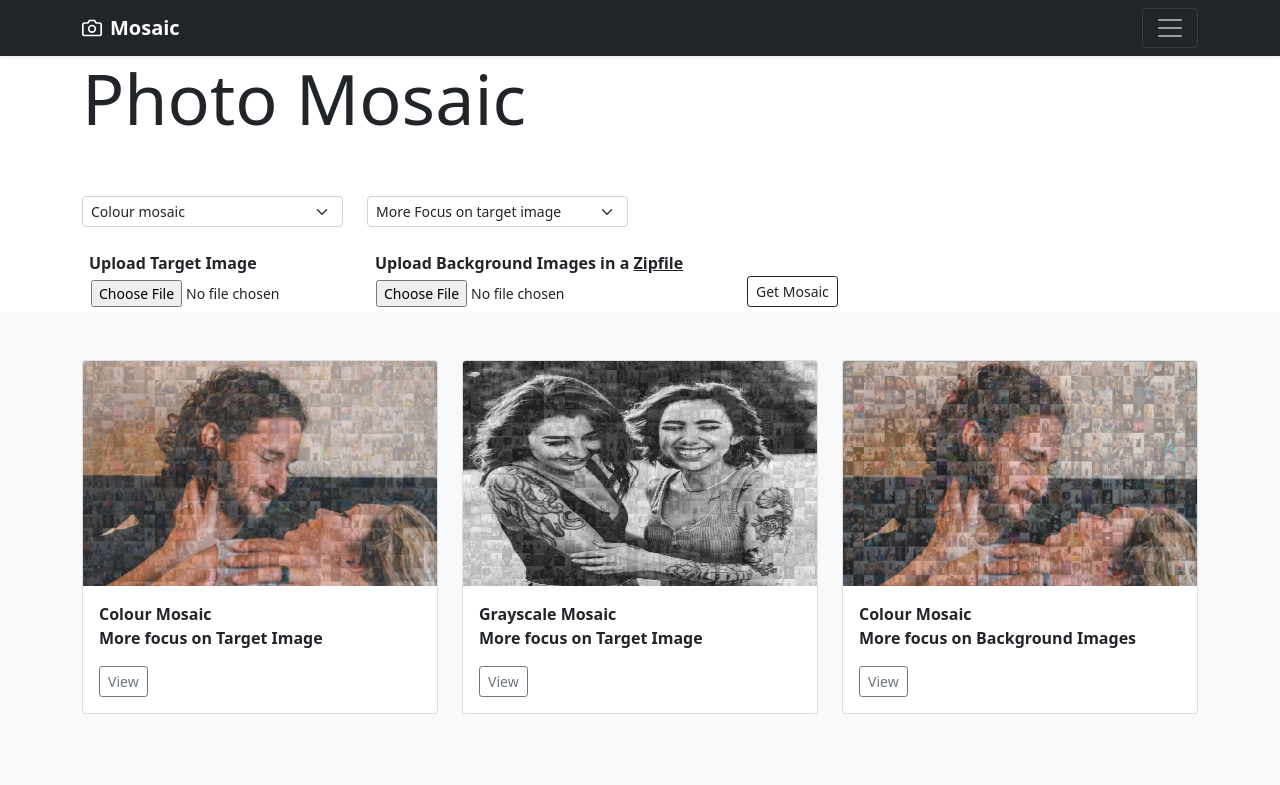
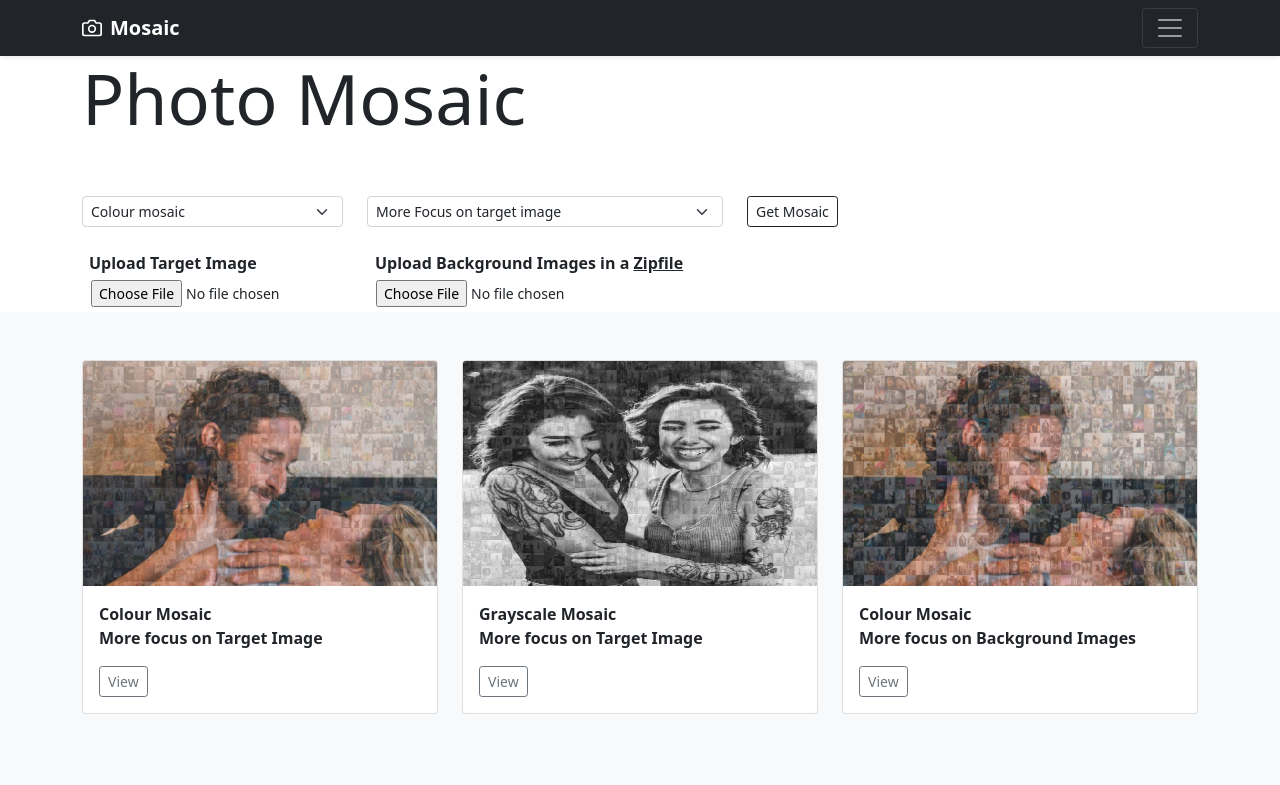
Before and after one commit to sharathat45/Photo-mosaic, a FastAPI app: page / in a window 1280 px wide. Shown: the top 785 px of the page. Run offline with FastAPI, Linux system fonts and the light colour scheme; some libraries are stand-ins or nearby versions.

Commit message:
updates file

```diff
--- a/templates/index.html
+++ b/templates/index.html
@@ -45,6 +45,7 @@
         .bd-placeholder-img-lg {
           font-size: 3.5rem;
         }
+
       }
     </style>
 
@@ -94,11 +95,14 @@
               <option value="True">Grayscale mosaic</option>
             </select>
           </div>
-          <div class="col-3">
+          <div class="col-4">
             <select class="form-select form-select-sm" id="focus_option" >
               <option value="True" selected>More Focus on target image</option>
               <option value="False">More focus on background images</option>
             </select>
+          </div>
+          <div class="col-4">
+            <button class="btn btn-outline-dark btn-sm" onclick="getMosaic()">Get Mosaic</button>
           </div>
         </div>
         <br>
@@ -107,25 +111,19 @@
             <label for="FileUpload1" style = "margin-bottom: 0px; margin-left: 7px;">Upload Target Image</label>
             <input class="btn btn btn-sm" type="file" accept=".jpg, .jpeg, .png" id="FileUpload1">
           </div>
-          <div class="col-4">
+          <div class="col-5">
             <label for="filepicker" style = "margin-bottom: 0px; margin-left: 8px;">Upload Background Images in a <u>Zipfile</u></label>
             <input class="btn btn btn-sm" type="file" accept=".zip" id="filepicker">
           </div>
-          <div class="col-4">
-            <button class="btn btn-outline-dark btn-sm" style = "margin-top: 25px" onclick="getMosaic()">Get Mosaic</button>
-          </div>
         </div>
-
-
       </div>
 
       <div class="album py-5 bg-light">
         <div class="container">
-
           <div class="row">
             <div class="col-md-4">
               <div class="card mb-4 box-shadow">
-                <img class="card-img-top" src="./static/images/colour_thumb-1.JPG" alt="Thumbnail [100%x225]" style="height: 225px; width: 100%; display: block;" data-holder-rendered="true">
+                <img class="card-img-top" src="./static/images/colour_thumb-1.jpg" alt="Thumbnail [100%x225]" style="height: 225px; width: 100%; display: block;" data-holder-rendered="true">
                 <div class="card-body">
                   <p class="card-text">
                     Colour Mosaic
@@ -142,7 +140,7 @@
             </div>
             <div class="col-md-4">
               <div class="card mb-4 box-shadow">
-                <img class="card-img-top" src="./static/images/grayscale_thumb-2.JPG" alt="Thumbnail [100%x225]"  data-holder-rendered="true" style="height: 225px; width: 100%; display: block;">
+                <img class="card-img-top" src="./static/images/grayscale_thumb-2.jpg" alt="Thumbnail [100%x225]"  data-holder-rendered="true" style="height: 225px; width: 100%; display: block;">
                 <div class="card-body">
                   <p class="card-text">
                     Grayscale Mosaic
@@ -159,7 +157,7 @@
             </div>
             <div class="col-md-4">
               <div class="card mb-4 box-shadow">
-                <img class="card-img-top" src="./static/images/colour_thumb-3.JPG" alt="Thumbnail [100%x225]" data-holder-rendered="true" style="height: 225px; width: 100%; display: block;">
+                <img class="card-img-top" src="./static/images/colour_thumb-3.jpg" alt="Thumbnail [100%x225]" data-holder-rendered="true" style="height: 225px; width: 100%; display: block;">
                 <div class="card-body">
                   <p class="card-text">
                     Colour Mosaic
```
